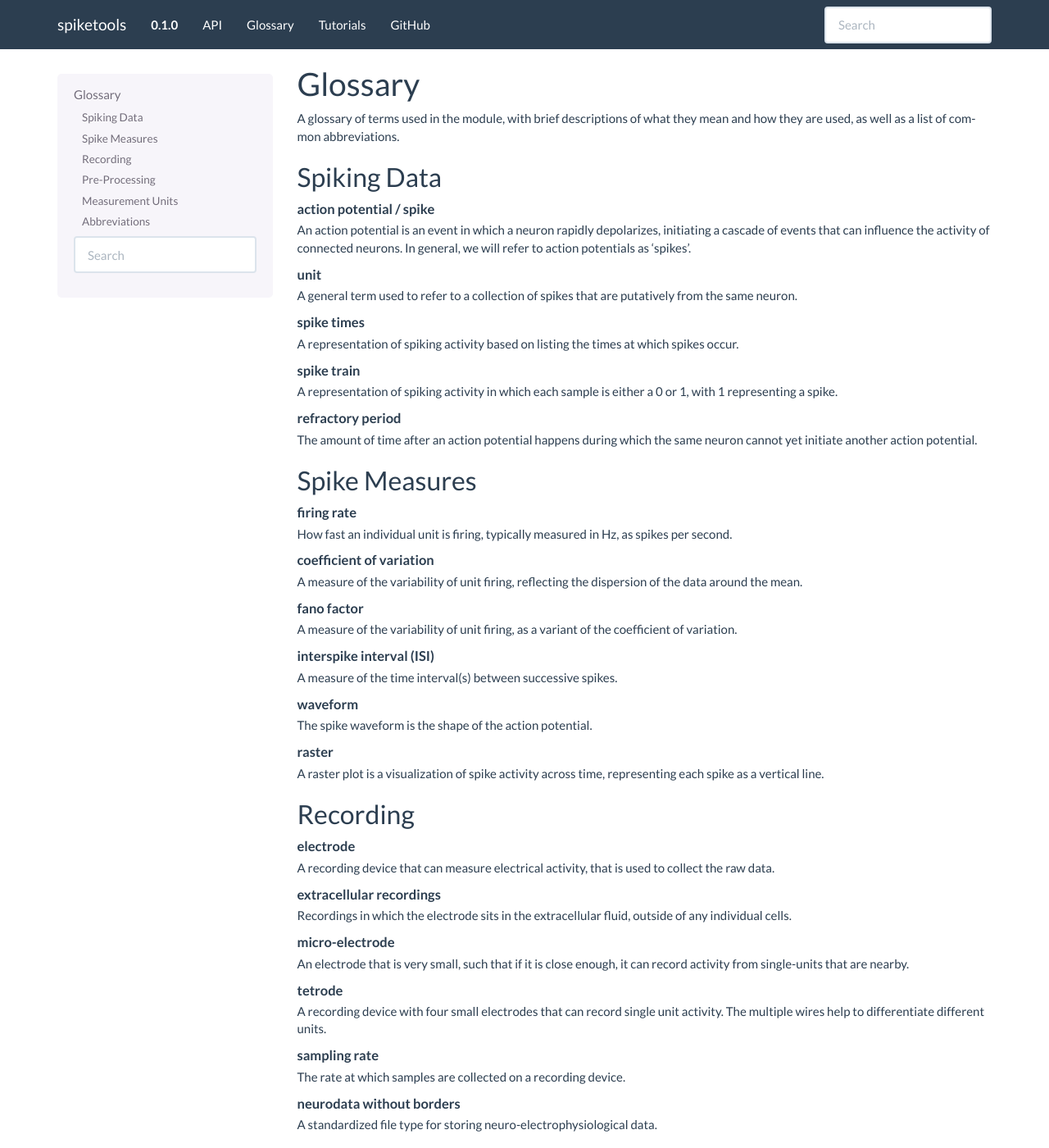
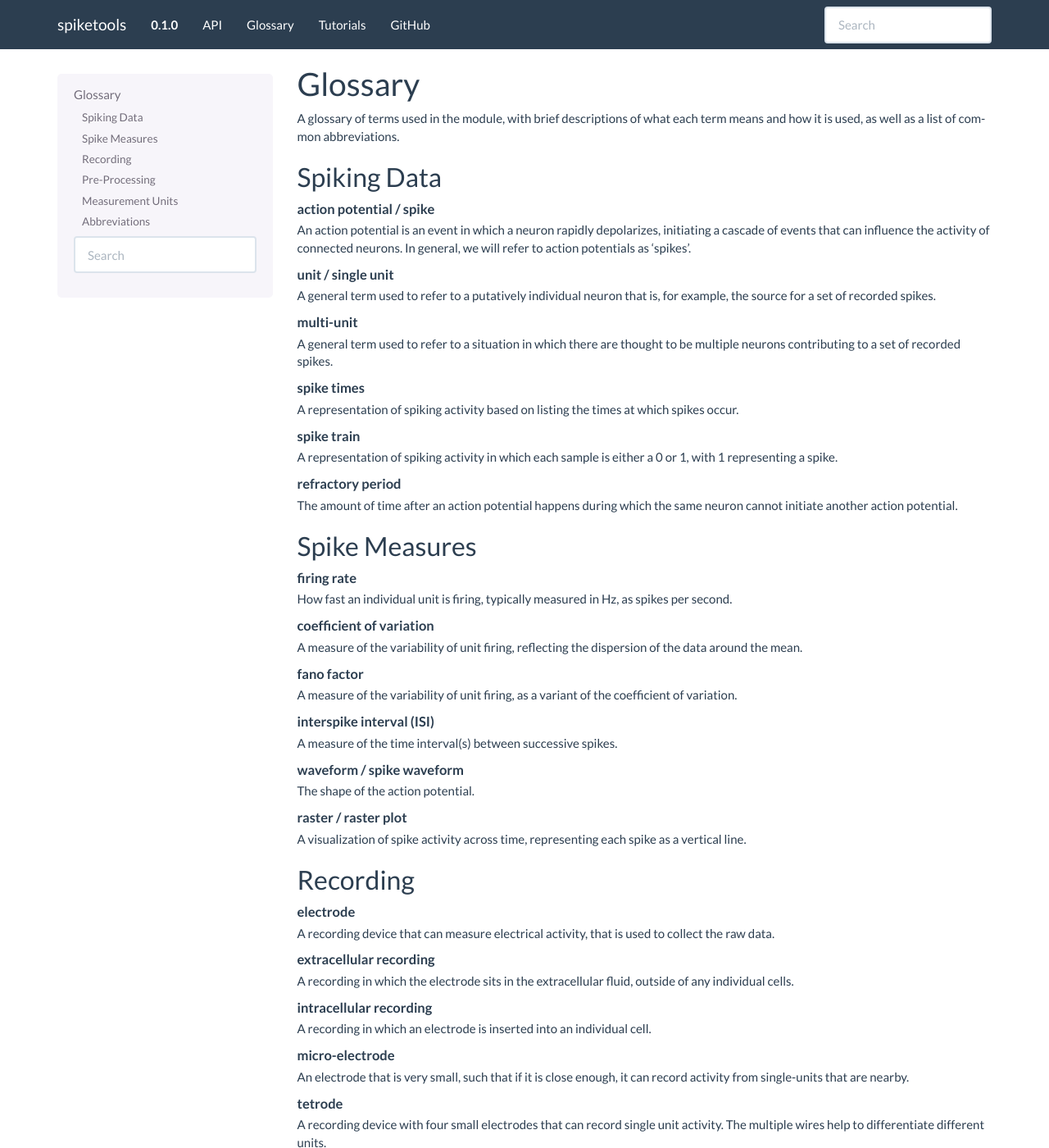
Before and after one commit to spiketools/spiketools, a Sphinx documentation site: the page built from doc/glossary.rst, in a window 1280 px wide and 1400 px high. Shown: the whole window at 82% size. Built offline with Sphinx 7.4.7, drawn with Linux system fonts in a browser that asks for light colours; pages that are not in the unit, such as notebooks, are missing from menus.

```diff
--- a/README.rst
+++ b/README.rst
@@ -63,7 +63,7 @@ The documentation includes:
 - `API List <https://spiketools.github.io/spiketools/api.html>`_: which lists and describes everything available in the module
 - `Glossary <https://spiketools.github.io/spiketools/glossary.html>`_: which defines key terms used in the module
 
-If you have a question about using SpikeTools that doesn't seem to be covered by the documentation, feel free to
+If you have a question about using ``spiketools`` that doesn't seem to be covered by the documentation, feel free to
 open an `issue <https://github.com/spiketools/spiketools/issues>`_ and ask!
 
 Dependencies
--- a/doc/glossary.rst
+++ b/doc/glossary.rst
@@ -1,7 +1,7 @@
 Glossary
 ========
 
-A glossary of terms used in the module, with brief descriptions of what they mean and how they are used, as well as a list of common abbreviations.
+A glossary of terms used in the module, with brief descriptions of what each term means and how it is used, as well as a list of common abbreviations.
 
 Spiking Data
 ------------
@@ -12,8 +12,11 @@ Spiking Data
         An action potential is an event in which a neuron rapidly depolarizes, initiating a cascade of events that can influence the activity of connected neurons.
         In general, we will refer to action potentials as 'spikes'.
 
-    unit
-        A general term used to refer to a collection of spikes that are putatively from the same neuron.
+    unit / single unit
+        A general term used to refer to a putatively individual neuron that is, for example, the source for a set of recorded spikes.
+
+    multi-unit
+        A general term used to refer to a situation in which there are thought to be multiple neurons contributing to a set of recorded spikes.
 
     spike times
         A representation of spiking activity based on listing the times at which spikes occur.
@@ -22,7 +25,7 @@ Spiking Data
         A representation of spiking activity in which each sample is either a 0 or 1, with 1 representing a spike.
 
     refractory period
-        The amount of time after an action potential happens during which the same neuron cannot yet initiate another action potential.
+        The amount of time after an action potential happens during which the same neuron cannot initiate another action potential.
 
 Spike Measures
 --------------
@@ -41,12 +44,11 @@ Spike Measures
     interspike interval (ISI)
         A measure of the time interval(s) between successive spikes.
 
-    waveform
-        The spike waveform is the shape of the action potential.
+    waveform / spike waveform
+        The shape of the action potential.
 
-    raster
-        A raster plot is a visualization of spike activity across time, representing each spike as a vertical line.
-
+    raster / raster plot
+        A visualization of spike activity across time, representing each spike as a vertical line.
 
 Recording
 ---------
@@ -56,8 +58,11 @@ Recording
     electrode
         A recording device that can measure electrical activity, that is used to collect the raw data.
 
-    extracellular recordings
-        Recordings in which the electrode sits in the extracellular fluid, outside of any individual cells.
+    extracellular recording
+        A recording in which the electrode sits in the extracellular fluid, outside of any individual cells.
+
+    intracellular recording
+        A recording in which an electrode is inserted into an individual cell.
 
     micro-electrode
         An electrode that is very small, such that if it is close enough, it can record activity from single-units that are nearby.
```
Also changed, not shown: doc/changelog.rst (+19 -3 lines), 4 other files.
